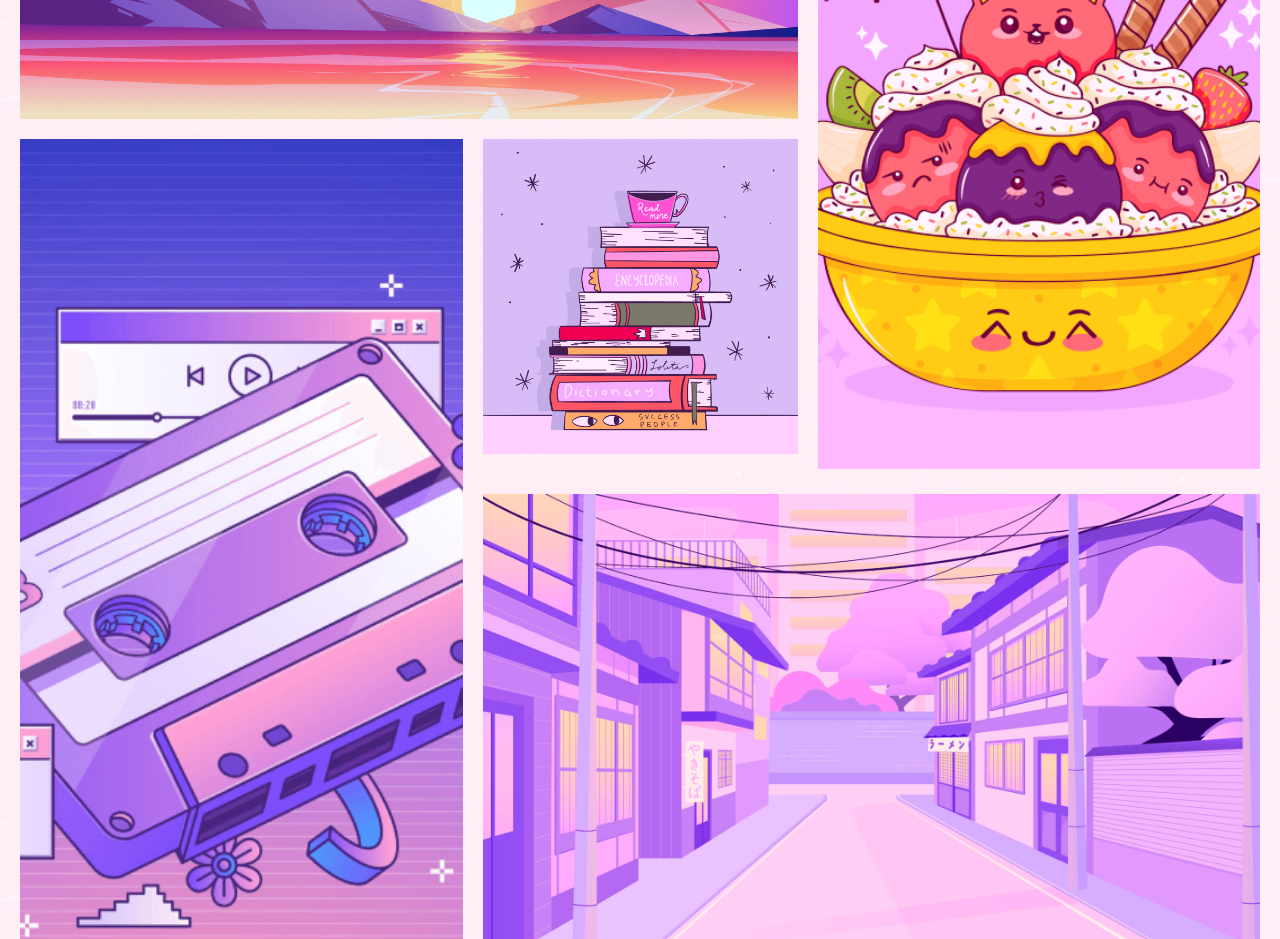
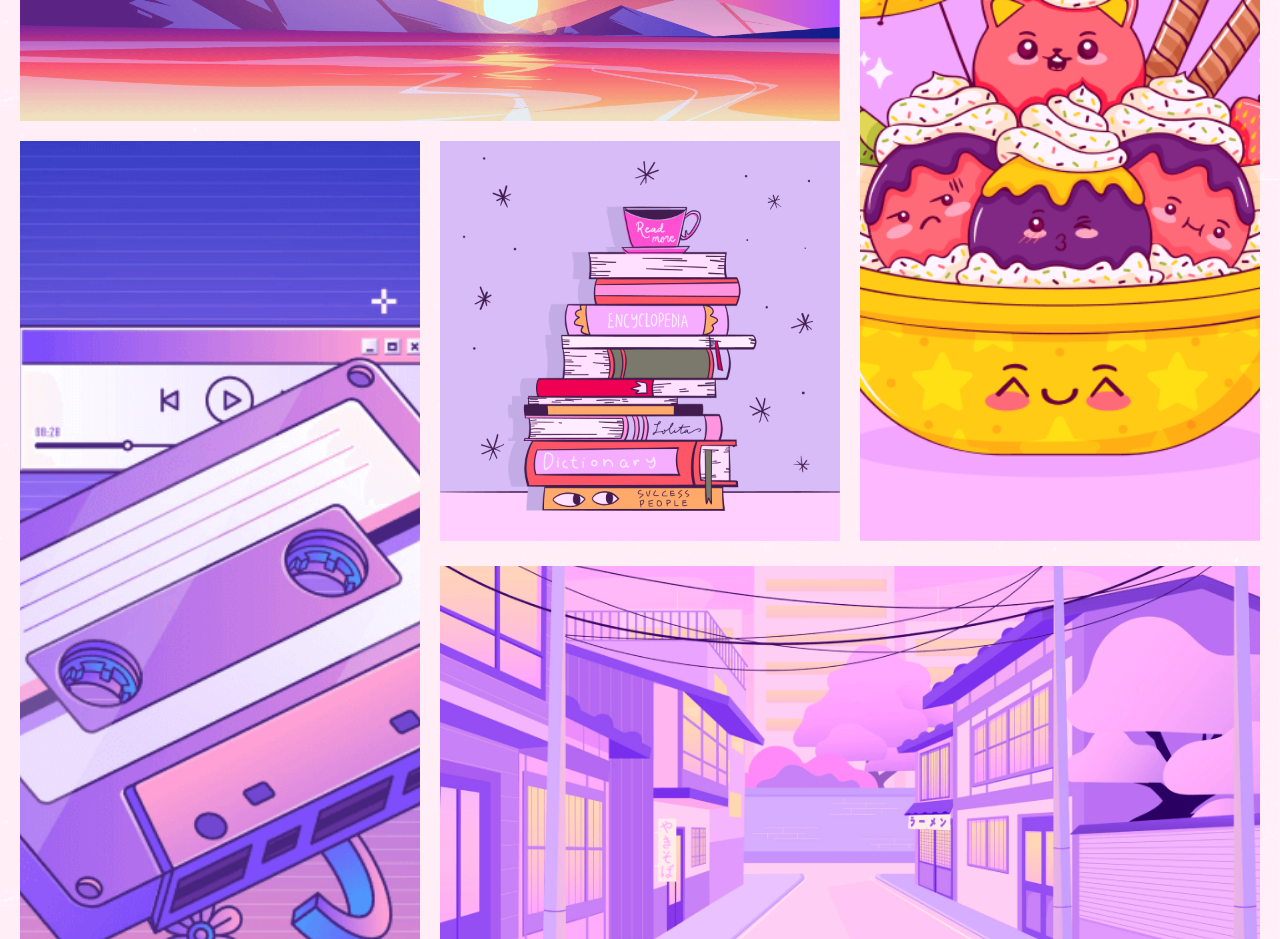
Before and after one commit to Tongo97/slozhno-sosredotochitsya, a plain HTML site: page index.html in a window 1280 px wide. Shown: the part 3020-3959 px from the top of the page. Drawn offline with Linux system fonts and the light colour scheme.

Commit message:
Контрольный зачёт

```diff
--- a/styles/style.css
+++ b/styles/style.css
@@ -205,11 +205,6 @@ h4.title-article {
 
 }
 
-.img__tape,
-.img__street {
-  block-size: 237px;
-}
-
 .footer {
   display: grid;
   grid-template-rows: 1fr auto 1fr;
@@ -323,7 +318,6 @@ h4.title-article {
 
   .img__books {
     grid-area: books;
-    block-size: 230px;
   }
 
   .img__tape {
@@ -378,11 +372,6 @@ h4.title-article {
     grid-template-columns: repeat(3, 1fr);
   }
 
-  .img__books {
-    min-block-size: 315px;
-  }
-
-
   .img__tape {
     max-block-size: calc(100% - 5px);
 
```
